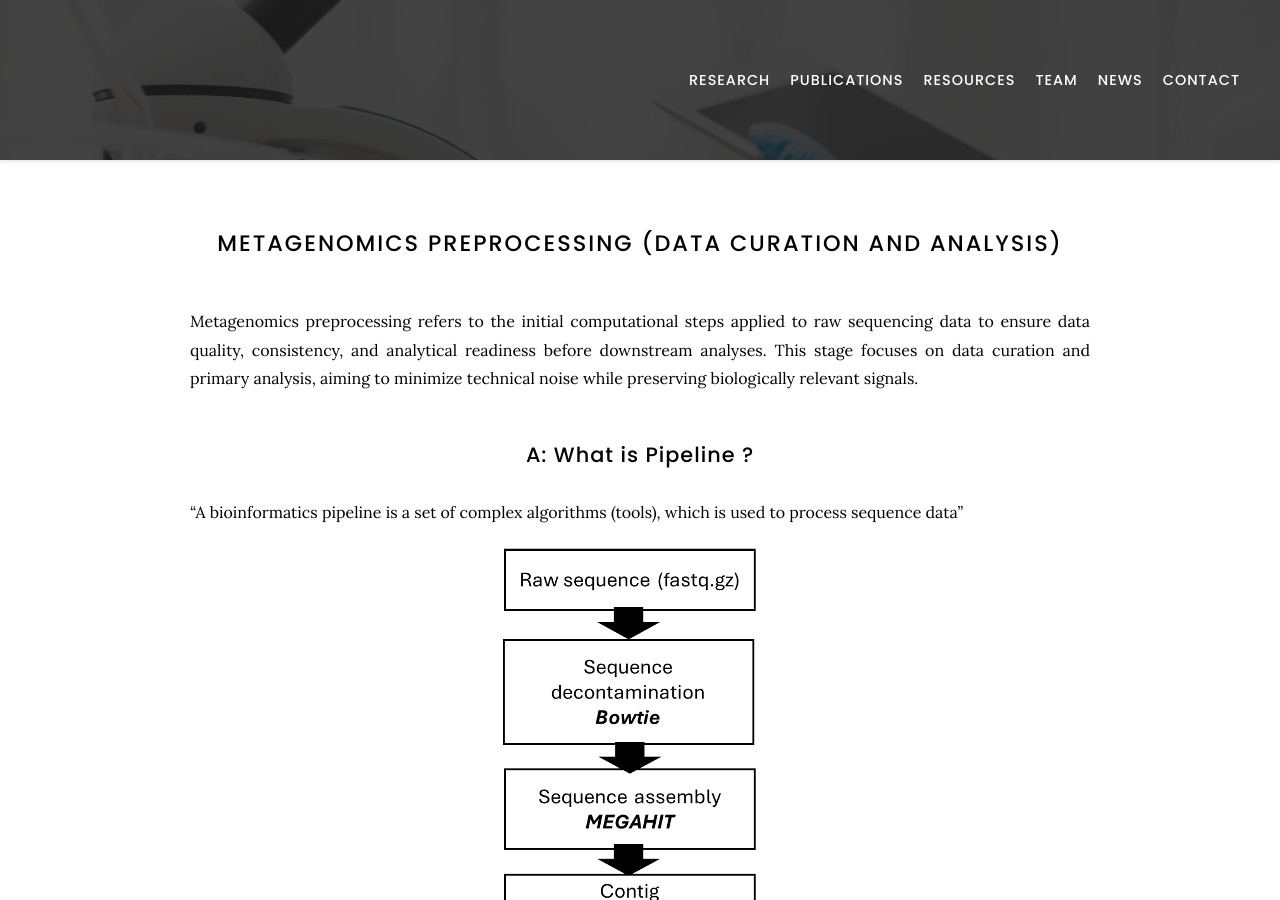
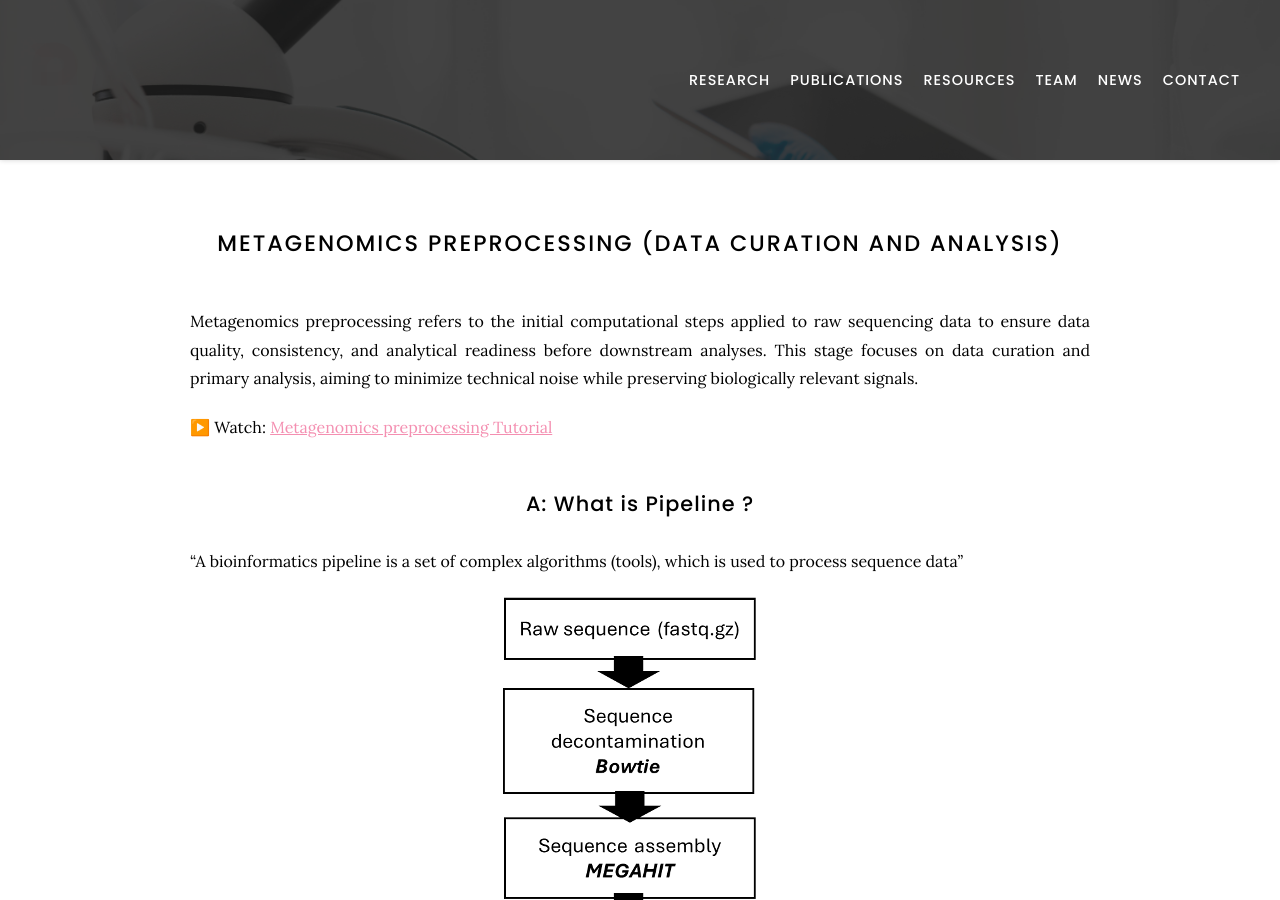
Before and after one commit to natpombubpa-lab/natpombubpa-lab.github.io, a Jekyll site: the page built from resources/Metagenomics_preprocessing.md, in a window 1280 px wide and 900 px high. Built offline with Jekyll 4.4.1, drawn with Linux system fonts in a browser that asks for light colours; nearby versions of some CDN libraries.

Commit message:
Add tutorial link to Metagenomics preprocessing
Added a tutorial link for Metagenomics preprocessing.

```diff
--- a/resources/Metagenomics_preprocessing.md
+++ b/resources/Metagenomics_preprocessing.md
@@ -6,6 +6,8 @@ image: AMPtk.jpg
 # Metagenomics preprocessing (Data curation and analysis)
 
 Metagenomics preprocessing refers to the initial computational steps applied to raw sequencing data to ensure data quality, consistency, and analytical readiness before downstream analyses. This stage focuses on data curation and primary analysis, aiming to minimize technical noise while preserving biologically relevant signals.
+
+▶️ Watch: [Metagenomics preprocessing Tutorial]()
 
 <style>
 pre {
```
